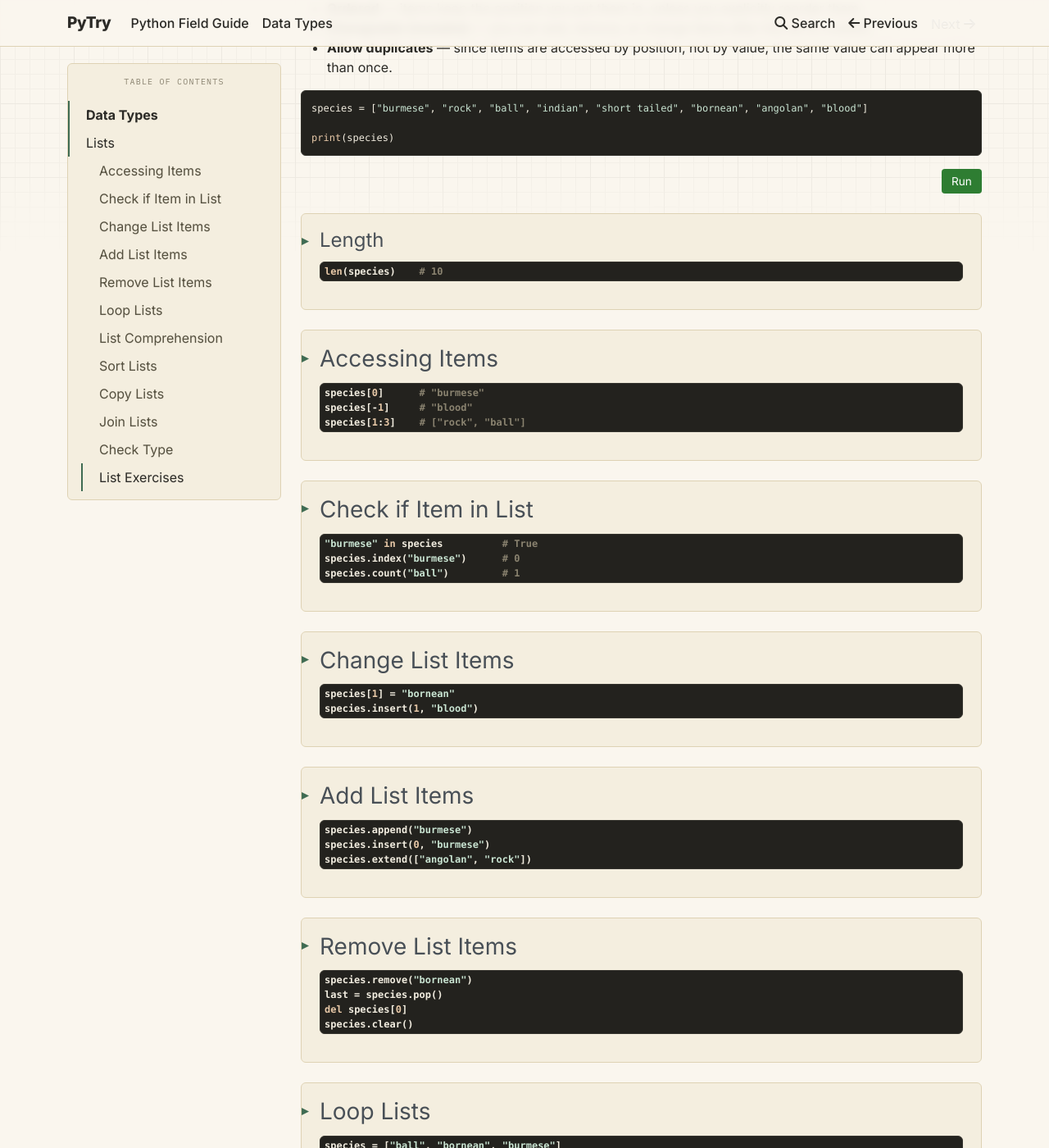
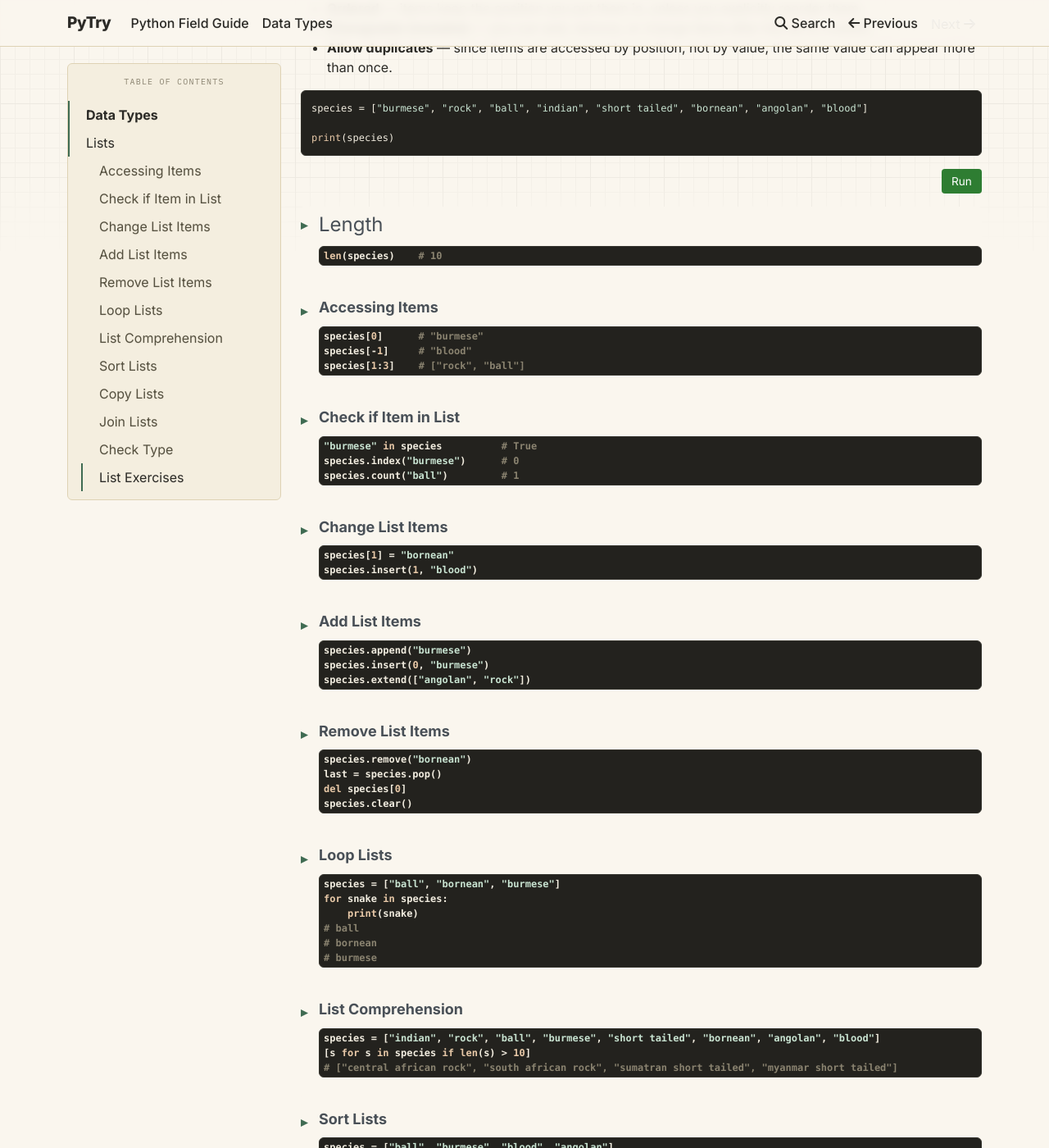
Before and after one commit to luka-sherman/python-field-guide, an MkDocs documentation site: the page built from docs/data_types.md, in a window 1280 px wide and 1400 px high, scrolled down 264 px. Shown: the whole window at 82% size. Built offline with MkDocs 1.6.1, drawn with Linux system fonts in a browser that asks for light colours; nearby versions of some CDN libraries.

Commit message:
h3 and dropdown styling

```diff
--- a/docs/stylesheets/extra.css
+++ b/docs/stylesheets/extra.css
@@ -182,11 +182,10 @@ pre {
 
 details.pt-collapsible {
   --pt-collapsible-indent: 22px;
-  margin: 1.5em 0;
-  padding: 18px 22px 18px 0;
-  background-color: var(--pt-panel);
-  border: 1px solid var(--pt-hairline);
-  border-radius: 6px;
+  margin: 0.5em 0;
+  padding: 8px 0;
+  background-color: var(--pt-bg);
+  border: none;
 }
 
 details.pt-collapsible > summary {
@@ -216,6 +215,8 @@ details.pt-collapsible[open] > summary::before {
 details.pt-collapsible > summary h3 {
   display: block;
   margin: 0;
+  font-size: 18px;
+  font-weight: 700;
 }
 
 details.pt-collapsible > summary:hover h3 {
@@ -227,7 +228,7 @@ details.pt-collapsible > summary .pyodide-reference {
 }
 
 details.pt-collapsible[open] > summary {
-  margin-bottom: 16px;
+  margin-bottom: 10px;
 }
 
 details.pt-collapsible > :not(summary) {
```
